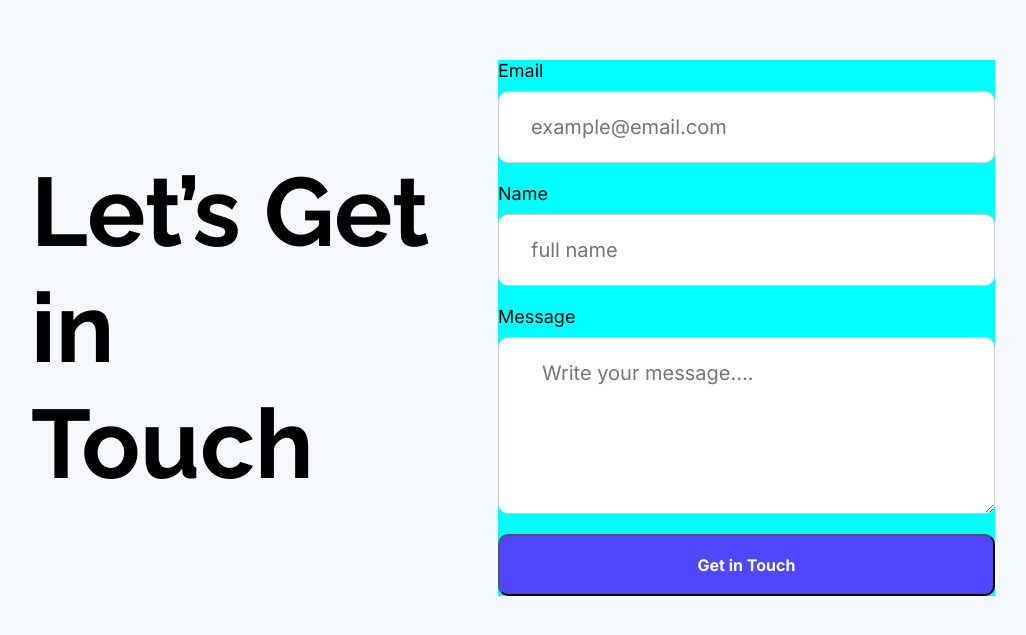
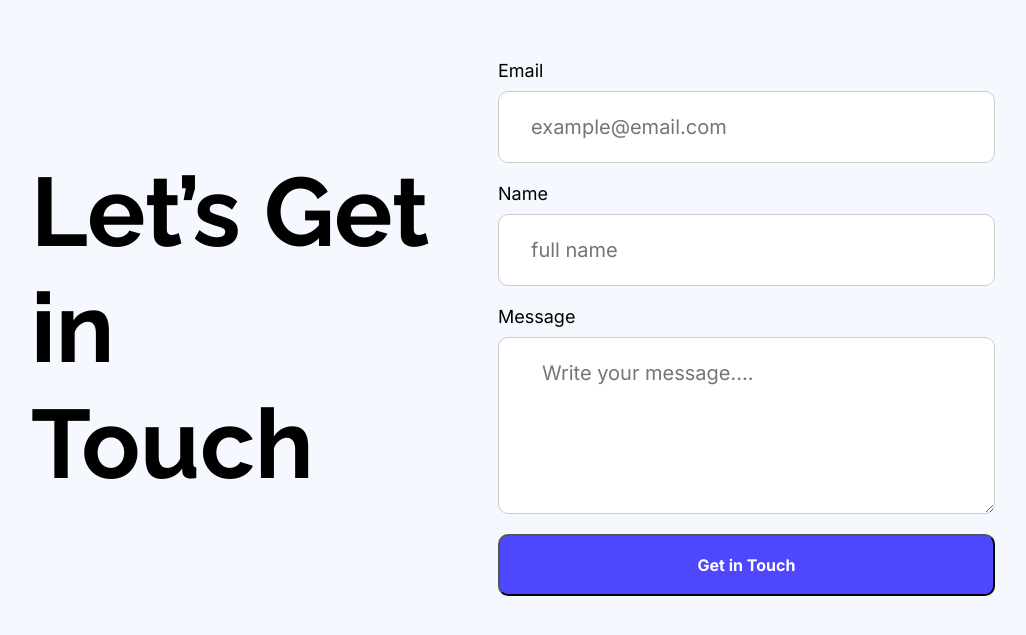
Before and after one commit to himel2535/ph-assignment-1, a plain HTML site: page index.html in a window 1280 px wide. Shown: the part 3231-3866 px from the top of the page, without its empty margins (127-1153 px from the left). Drawn offline with Linux system fonts and the light colour scheme.

Commit message:
header and body part has completed

```diff
--- a/styles/logo.css
+++ b/styles/logo.css
@@ -77,20 +77,13 @@ nav {
   justify-content: space-between;
   align-items: center;
   margin: 0 150px;
-
-
-
 }
-
 
 .nav-title {
     color: #4e47ff;
     font-size: 34px;
     font-weight: 900
-
 }
-
-
 
 .header-title {
   font-size: 65px;
@@ -108,9 +101,6 @@ nav {
 .title-btn{
     margin-bottom: 152px;
 }
-/* .header-2{
-  margin-bottom: 152px;
-} */
 
 
 /*----- main part----- */
@@ -316,7 +306,6 @@ nav {
 
 .form-section {
   min-width: 497px;
-  background-color: aqua;
 }
 
 .form-group {
@@ -361,7 +350,6 @@ nav {
   border: 1px solid #ccc;
   border-radius: 10px;
   font-size: 20px;
-  /* font-weight: regular; */
   line-height: 150%;
   background-color: rgba(255, 255, 255, 1);
 }
```
